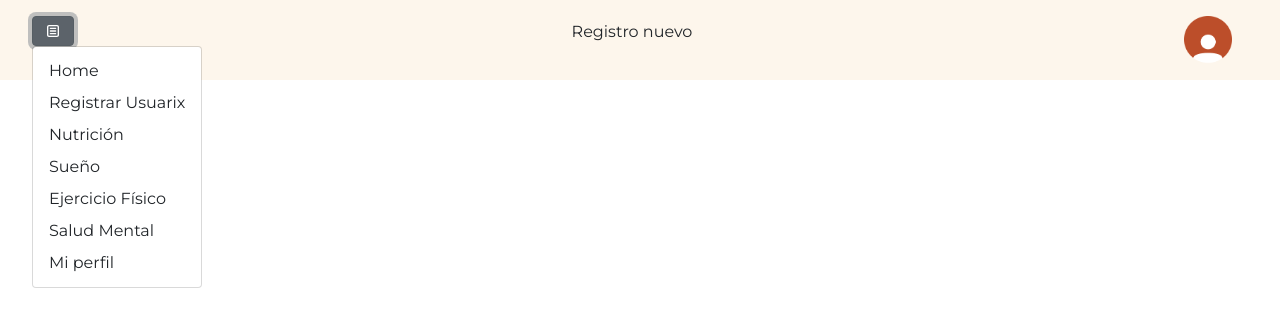
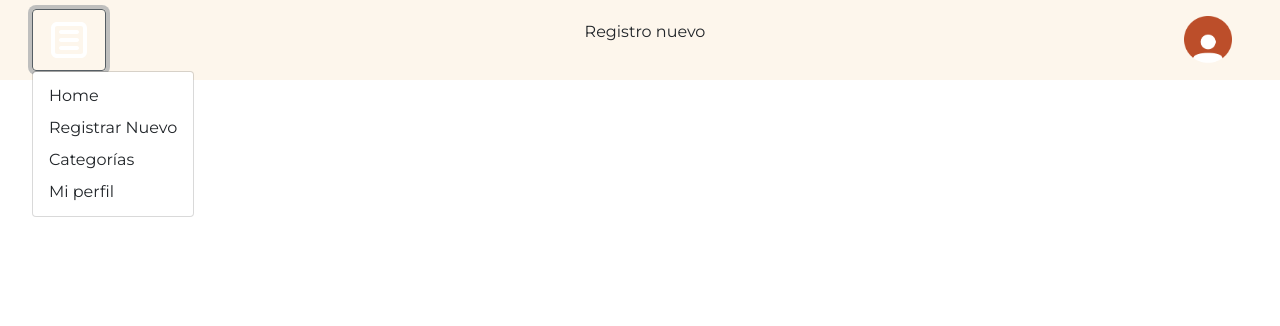
Before and after one commit to aleswebgit/Deploy-Habit-Front-End, a React (Create React App) app: page / in a window 1280 px wide. Both pictures are taken after a click on the button 53 px from the left and 31 px from the top of the page. Shown: the top 326 px of the page. Built offline with nearby package versions, Linux system fonts and the light colour scheme.

Commit message:
added new styles to navbar

```diff
--- a/src/Components/Navbar.jsx
+++ b/src/Components/Navbar.jsx
@@ -13,23 +13,20 @@ function Navbar(){
 
         return(
 
-            <nav className='bg-[#FDF6EC] w-full flex relative justify-between items-center mx-auto px-8 h-20'>
-                <Dropdown isOpen = {dropdown} toggle = {openCloseDropdown} className = 'display-block h-[48px] w-[48px]'>
-                    <DropdownToggle>
-                        <CgMenuBoxed/>
+            <nav className='bg-[#FDF6EC] w-full flex relative justify-between items-center mx-auto px-8 h-20 '>
+                <Dropdown isOpen = {dropdown} toggle = {openCloseDropdown} >
+                    <DropdownToggle className = 'bg-transparent border:none'>
+                        <CgMenuBoxed className = 'display-block h-[48px] w-[48px]'/>
                     </DropdownToggle >
 
                     <DropdownMenu>
                         <DropdownItem> Home </DropdownItem>
-                        <DropdownItem > Registrar Usuarix </DropdownItem>
-                        <DropdownItem> Nutrición </DropdownItem>
-                        <DropdownItem> Sueño </DropdownItem>
-                        <DropdownItem> Ejercicio Físico </DropdownItem>
-                        <DropdownItem> Salud Mental </DropdownItem>
+                        <DropdownItem > Registrar Nuevo </DropdownItem>
+                        <DropdownItem> Categorías </DropdownItem>
                         <DropdownItem> Mi perfil </DropdownItem>
                     </DropdownMenu>
                 </Dropdown>
-                <button type="button" class="inline-block py-2 px-3 hover:underline rounded-full relative ">
+                <button type="button" class="py-2 px-3 hover:underline rounded-full relative ">
                     <div class="flex items-center h-5">
                         <p>Registro nuevo</p>
                     </div>
```
